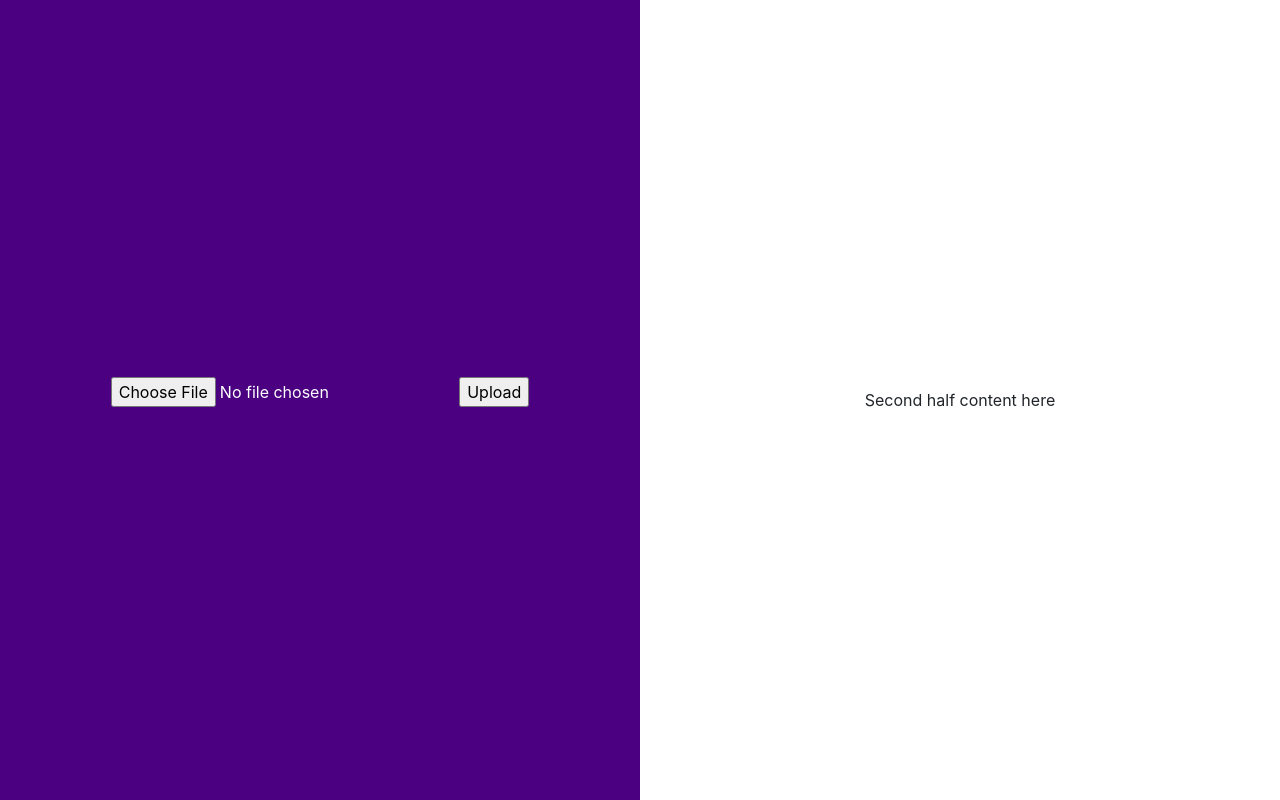
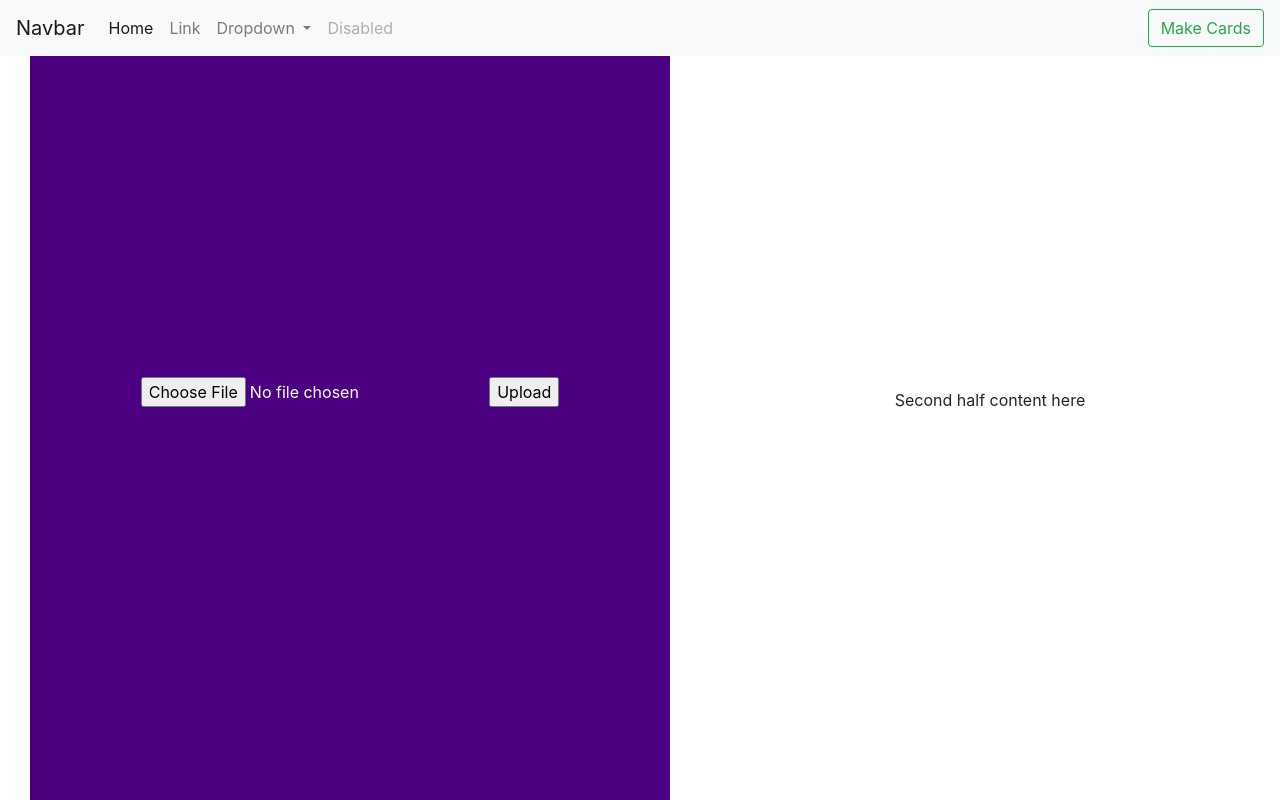
Before and after one commit to david81982/HackOKC-Audio-Flashcards, a Flask app: page / in a window 1280 px wide. Run offline with Flask 2, Linux system fonts and the light colour scheme; some libraries are stand-ins or nearby versions.

Commit message:
Nav bar added to template

```diff
--- a/templates/home.html
+++ b/templates/home.html
@@ -5,6 +5,9 @@
         <script src="https://stackpath.bootstrapcdn.com/bootstrap/4.4.1/js/bootstrap.min.js" integrity="sha384-wfSDF2E50Y2D1uUdj0O3uMBJnjuUD4Ih7YwaYd1iqfktj0Uod8GCExl3Og8ifwB6" crossorigin="anonymous"></script>
         <div class="d-md-flex h-md-100 align-items-center">
     </head>
+<body>
+
+    {% include 'parts/_nav.html' %}
 
     <!-- First Half -->
 
@@ -27,4 +30,5 @@
         </div>
     </div>
     </div>
+    </body>
 </html>
--- /dev/null
+++ b/templates/parts/_nav.html
@@ -0,0 +1,36 @@
+<div class="container">
+<nav class="navbar fixed-top navbar-expand-lg navbar-light bg-light">
+    <a class="navbar-brand" href="#">Navbar</a>
+    <button class="navbar-toggler" type="button" data-toggle="collapse" data-target="#navbarSupportedContent" aria-controls="navbarSupportedContent" aria-expanded="false" aria-label="Toggle navigation">
+      <span class="navbar-toggler-icon"></span>
+    </button>
+
+    <div class="collapse navbar-collapse" id="navbarSupportedContent">
+      <ul class="navbar-nav mr-auto">
+        <li class="nav-item active">
+          <a class="nav-link" href="#">Home <span class="sr-only">(current)</span></a>
+        </li>
+        <li class="nav-item">
+          <a class="nav-link" href="#">Link</a>
+        </li>
+        <li class="nav-item dropdown">
+          <a class="nav-link dropdown-toggle" href="#" id="navbarDropdown" role="button" data-toggle="dropdown" aria-haspopup="true" aria-expanded="false">
+            Dropdown
+          </a>
+          <div class="dropdown-menu" aria-labelledby="navbarDropdown">
+            <a class="dropdown-item" href="#">Action</a>
+            <a class="dropdown-item" href="#">Another action</a>
+            <div class="dropdown-divider"></div>
+            <a class="dropdown-item" href="#">Something else here</a>
+          </div>
+        </li>
+        <li class="nav-item">
+          <a class="nav-link disabled" href="#">Disabled</a>
+        </li>
+      </ul>
+      <form class="form-inline my-2 my-lg-0">
+        <button class="btn btn-outline-success my-2 my-sm-0" type="submit">Make Cards</button>
+      </form>
+    </div>
+  </nav>
+</div>
```
